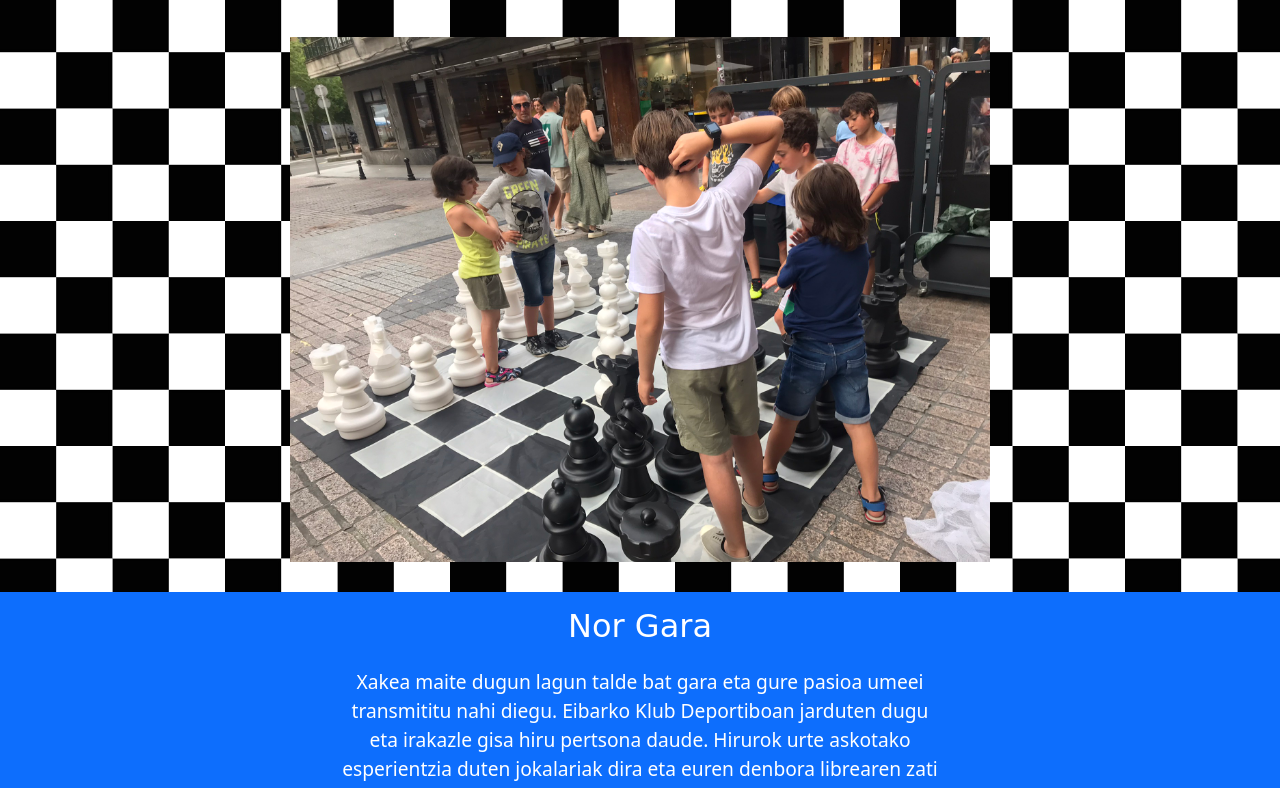
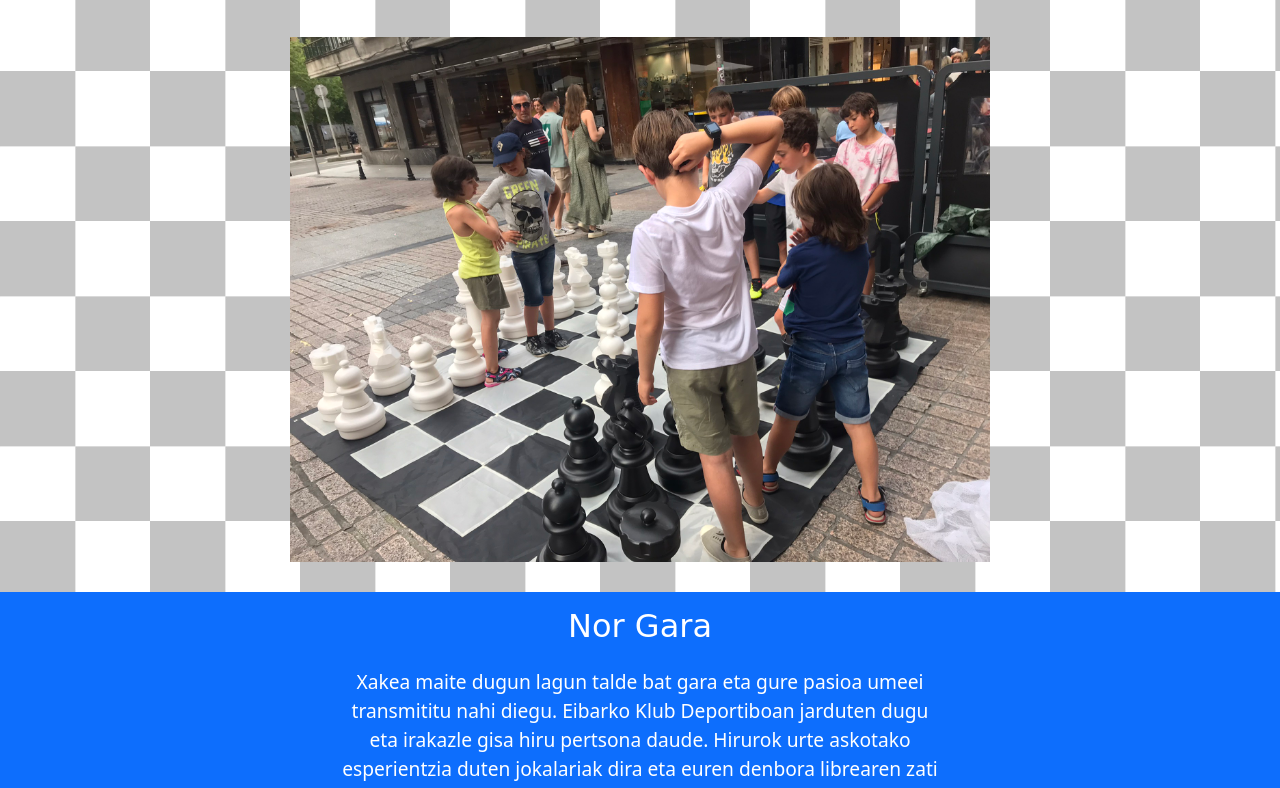
Before and after one commit to Din103/eibarko-xake-eskola, a plain HTML site: page index.html in a window 1280 px wide. Shown: the part 367-1155 px from the top of the page. Drawn offline with nearby package versions, Linux system fonts and the light colour scheme; a web font is replaced by a local one.

Commit message:
Cambiada la cuadricula del fondo

```diff
--- a/style.css
+++ b/style.css
@@ -55,8 +55,9 @@ h1 {
 /* Seccion Hero */
 .hero {
     /* background-color: #f5f6f7; */
-    background-image: url(imagenes/images.png);
+    background-image: url(imagenes/fondo1.jpg);
     background-repeat: repeat;
+    background-size: 150px 150px ;
     min-height: 450px;
     text-align: center;
 }
```
Also changed, not shown: imagenes/fondo1.jpg (added).
